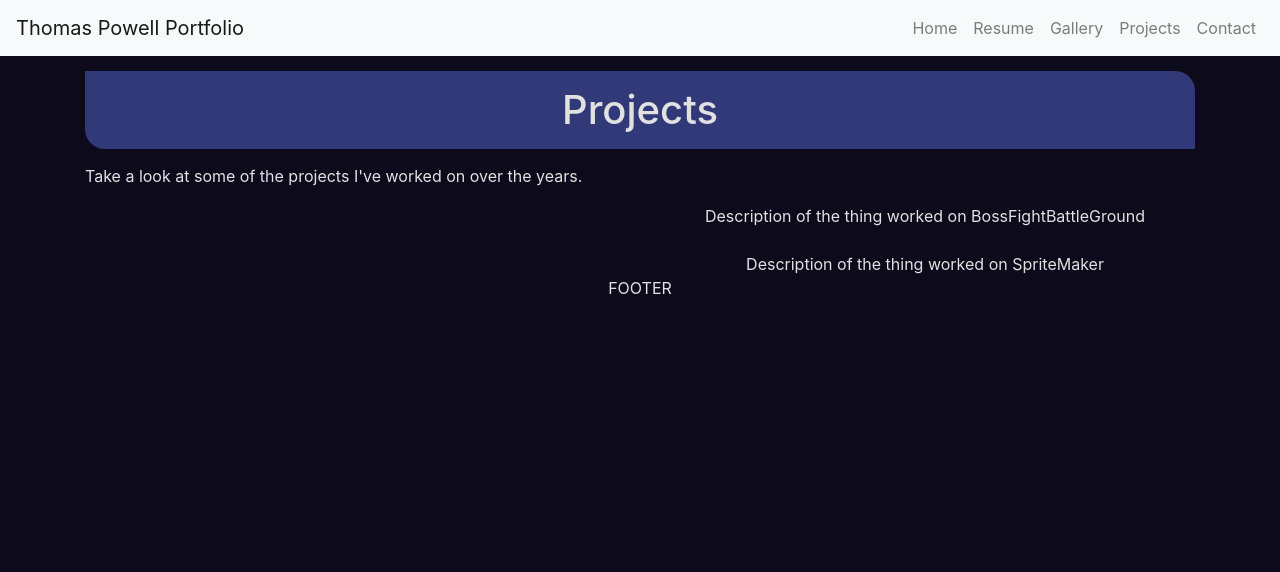
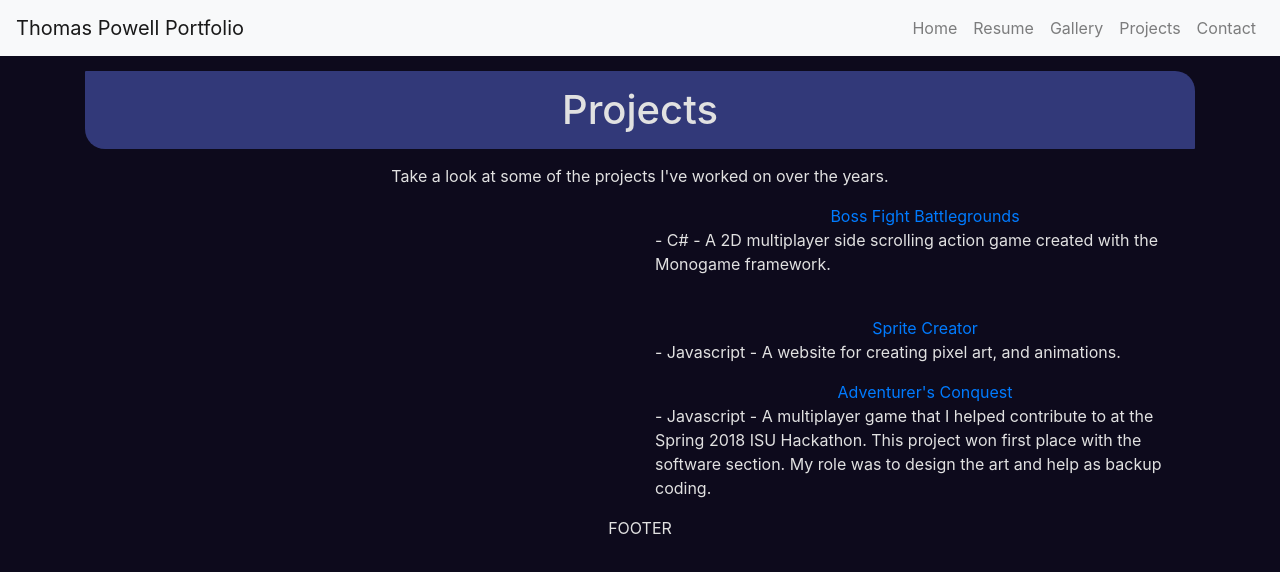
Before and after one commit to TomTheTornado/TomPortfolio, a React (Create React App) app: page /#/projects in a window 1280 px wide. Shown: the top 572 px of the page. Built offline with nearby package versions, Linux system fonts and the light colour scheme.

Commit message:
updated profile and projects

```diff
--- a/src/components/Projects.js
+++ b/src/components/Projects.js
@@ -9,15 +9,19 @@ function Projects() {
     <div>
       <Container>
         <h1>Projects</h1>
-        <p>Take a look at some of the projects I've worked on over the years.</p>
+        <p className="d-flex justify-content-center">Take a look at some of the projects I've worked on over the years.</p>
         <Row>
           <Col><img src=""/></Col>
-          <Col>Description of the thing worked on BossFightBattleGround</Col>
+          <Col><a href="">Boss Fight Battlegrounds</a><p> - C# - A 2D multiplayer side scrolling action game created with the Monogame framework.</p></Col>
         </Row>
         <br/>
         <Row>
           <Col><img src=""/></Col>
-          <Col>Description of the thing worked on SpriteMaker</Col>
+          <Col><a href="">Sprite Creator</a><p> - Javascript - A website for creating pixel art, and animations.</p></Col>
+        </Row>
+        <Row>
+          <Col><img src=""/></Col>
+          <Col><a href="https://adventuresconquest.herokuapp.com/">Adventurer's Conquest</a><p> - Javascript - A multiplayer game that I helped contribute to at the Spring 2018 ISU Hackathon. This project won first place with the software section. My role was to design the art and help as backup coding.</p></Col>
         </Row>
       </Container>
     </div>
```
